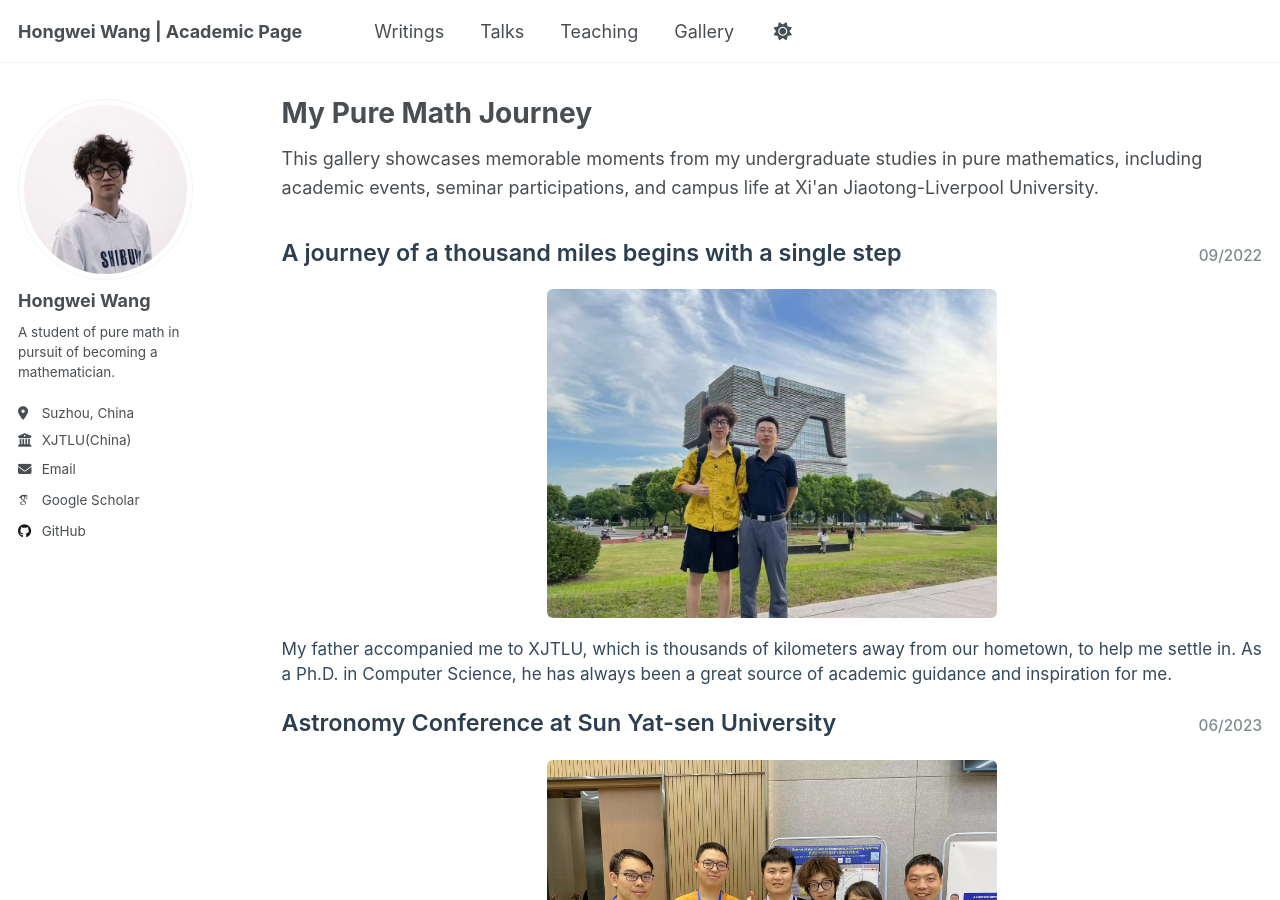
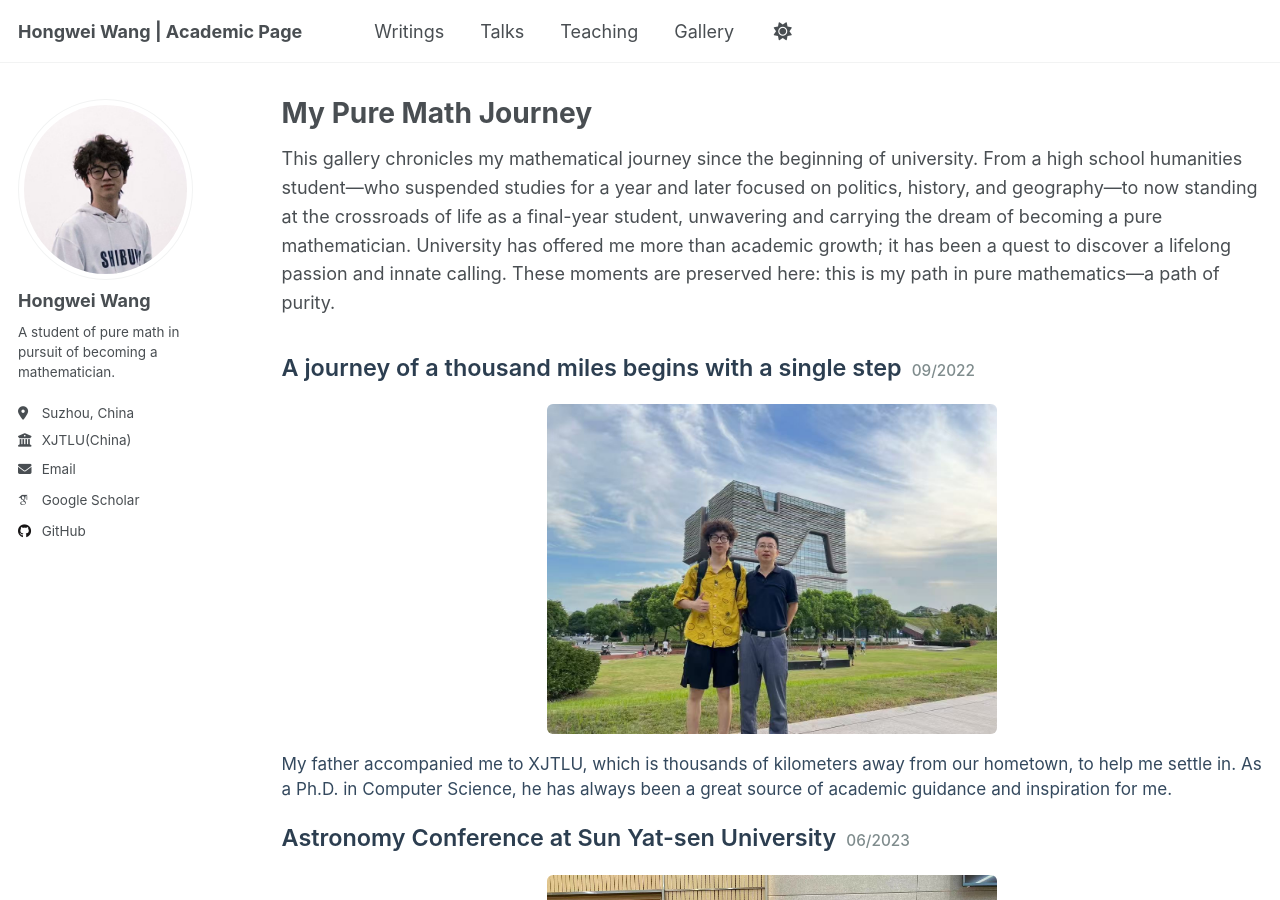
Before and after one commit to WangHongWei-AcademicPage/WangHongWei-AcademicPage.github.io, a Jekyll site: the page built from _pages/gallery.html, in a window 1280 px wide and 900 px high. Built offline with Jekyll 4.4.1, drawn with Linux system fonts in a browser that asks for light colours; some web fonts are replaced; a script that is not in the unit is left out.

Commit message:
Update gallery.html

```diff
--- a/_pages/gallery.html
+++ b/_pages/gallery.html
@@ -5,22 +5,22 @@ permalink: /gallery/
 author_profile: true
 ---
 
-<p style="line-height: 1.6; margin-bottom: 2em;">This gallery showcases memorable moments from my undergraduate studies in pure mathematics, including academic events, seminar participations, and campus life at Xi'an Jiaotong-Liverpool University.</p>
+<p style="line-height: 1.6; margin-bottom: 2em;">This gallery chronicles my mathematical journey since the beginning of university. From a high school humanities student—who suspended studies for a year and later focused on politics, history, and geography—to now standing at the crossroads of life as a final-year student, unwavering and carrying the dream of becoming a pure mathematician. University has offered me more than academic growth; it has been a quest to discover a lifelong passion and innate calling. These moments are preserved here: this is my path in pure mathematics—a path of purity.</p>
 
 <div class="gallery">
   <div class="gallery-item">
-    <div style="display: flex; align-items: baseline; justify-content: space-between; margin-bottom: 1.2em;">
+    <div style="display: flex; align-items: baseline; margin-bottom: 1.2em;">
       <h3 style="margin: 0; color: #2c3e50; font-size: 1.3em; font-weight: 600;">A journey of a thousand miles begins with a single step</h3>
-      <p style="margin: 0 0 0 15px; color: #7f8c8d; font-size: 0.85em; font-weight: 500; white-space: nowrap;">09/2022</p>
+      <p style="margin: 0 0 0 10px; color: #7f8c8d; font-size: 0.85em; font-weight: 500; white-space: nowrap;">09/2022</p>
     </div>
     <img src="../assets/start_1.png" alt="My father accompanying me to XJTLU" style="max-width: 450px; width: 90%; height: auto; display: block; margin: 0 auto; border-radius: 6px;">
     <p style="margin-top: 1em; color: #34495e; font-size: 0.95em; line-height: 1.5;">My father accompanied me to XJTLU, which is thousands of kilometers away from our hometown, to help me settle in. As a Ph.D. in Computer Science, he has always been a great source of academic guidance and inspiration for me.</p>
   </div>
 
   <div class="gallery-item">
-    <div style="display: flex; align-items: baseline; justify-content: space-between; margin-bottom: 1.2em;">
+    <div style="display: flex; align-items: baseline; margin-bottom: 1.2em;">
       <h3 style="margin: 0; color: #2c3e50; font-size: 1.3em; font-weight: 600;">Astronomy Conference at Sun Yat-sen University</h3>
-      <p style="margin: 0 0 0 15px; color: #7f8c8d; font-size: 0.85em; font-weight: 500; white-space: nowrap;">06/2023</p>
+      <p style="margin: 0 0 0 10px; color: #7f8c8d; font-size: 0.85em; font-weight: 500; white-space: nowrap;">06/2023</p>
     </div>
     <img src="../assets/pang.png" alt="Attending astronomy conference with Professor Pang's team" style="max-width: 450px; width: 90%; height: auto; display: block; margin: 0 auto; border-radius: 6px;">
     <p style="margin-top: 1em; color: #34495e; font-size: 0.95em; line-height: 1.5;">Under Professor Pang's mentorship, I acquired foundational Python programming skills during my freshman year. As a member of the research group, I received systematic research guidance and training, which laid the groundwork for my future path in research. It was also during this period that I profoundly realized the fundamental distinction between physics and mathematics.</p>
```
